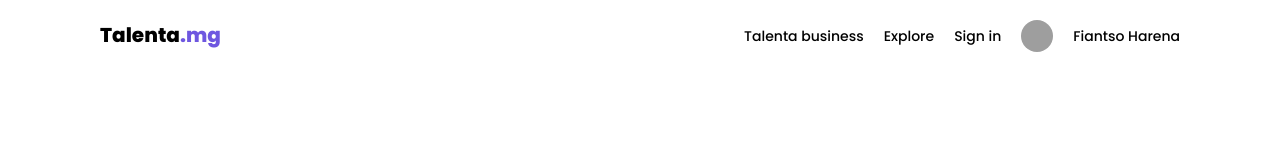
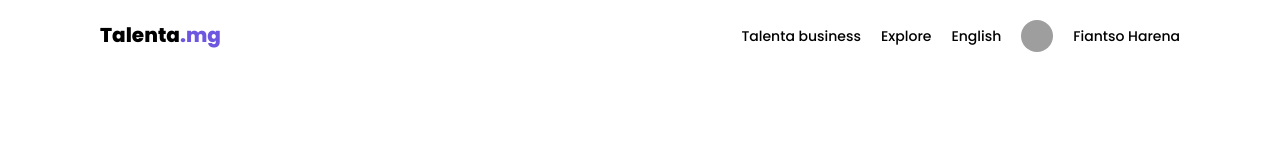
Before and after one commit to HarenaFiantso/TalentaUI, a React (Vite) app: page / in a window 1280 px wide. Shown: the top 160 px of the page. Built offline with nearby package versions, Linux system fonts and the light colour scheme; grey boxes are pictures that could not be loaded.

Commit message:
feat: Added React router dom dependencies to package.json

```diff
--- a/src/components/navbar/Navbar.jsx
+++ b/src/components/navbar/Navbar.jsx
@@ -35,9 +35,10 @@ export default function Navbar() {
         <div className="links">
           <span>Talenta business</span>
           <span>Explore</span>
-          <span>Sign in</span>
+          <span>English</span>
 
           {/* The implementation of the method method */}
+          {!currentUser?.isSeller && <span>Sign in</span>}
           {!currentUser?.isSeller && <span>Become a seller</span>}
           {!currentUser && <button>Join</button>}
           {currentUser && (
--- a/src/components/navbar/Navbar.scss
+++ b/src/components/navbar/Navbar.scss
@@ -65,6 +65,7 @@
 
           span {
             font-size: 12px;
+            color: gray;
           }
         }
       }
```
Also changed, not shown: package.json (+6 -1 lines), 1 other file (tests, documents, lock files or other folders).
